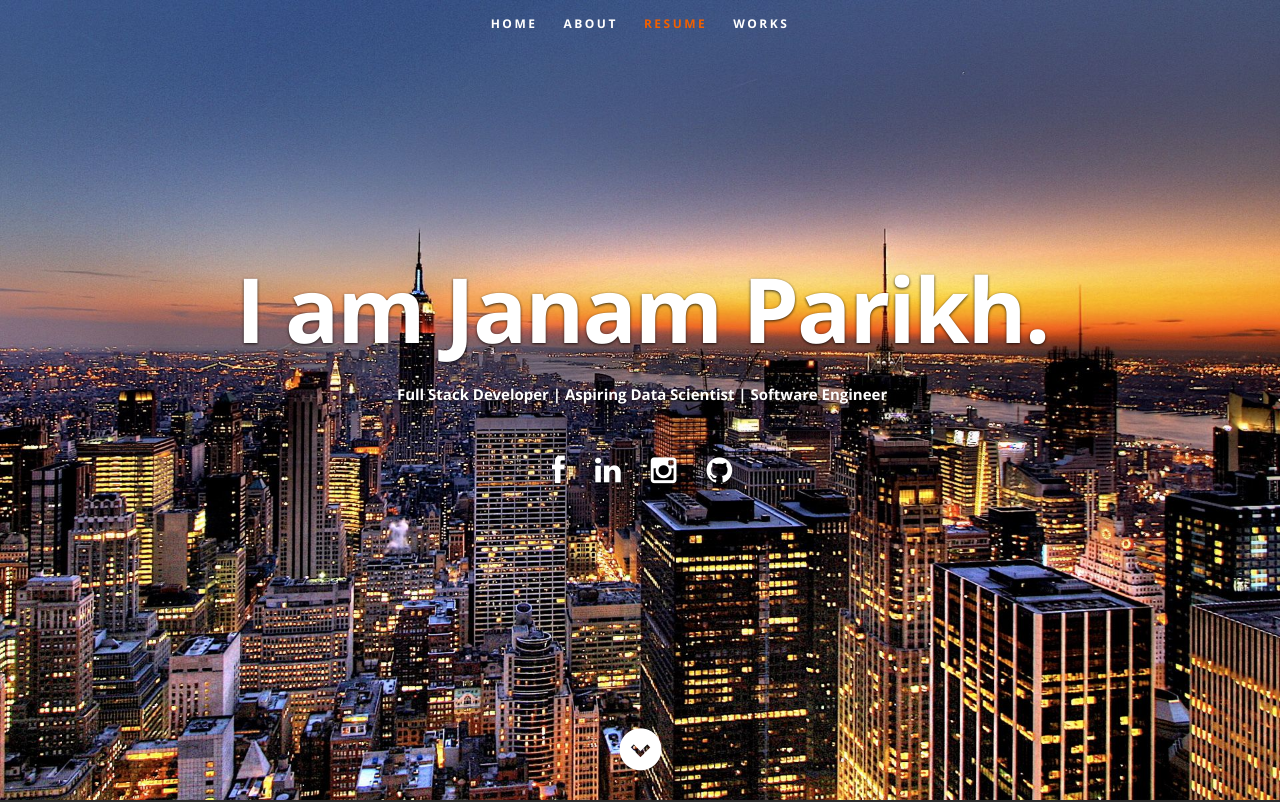
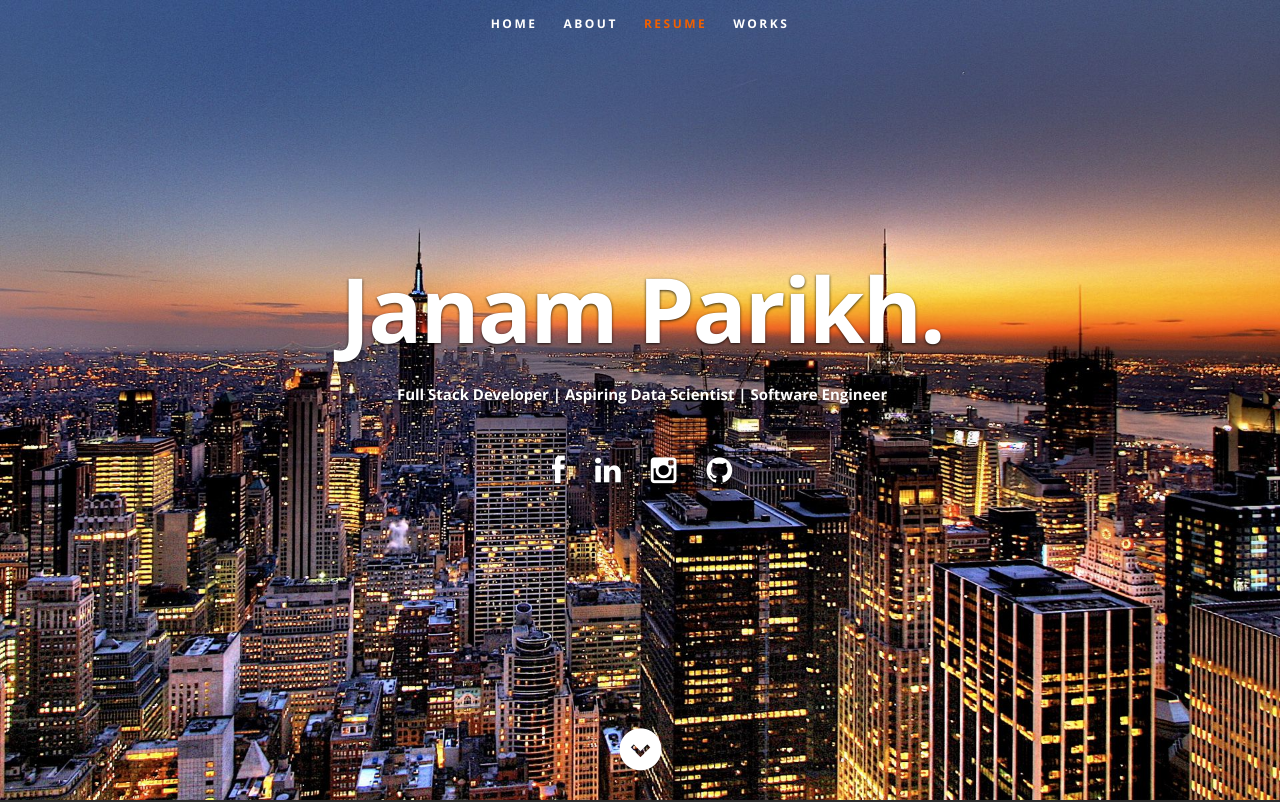
Before and after one commit to jpspecter/portfolio, a React (Create React App) app: page / in a window 1280 px wide. Shown: the top 802 px of the page. Built offline with nearby package versions, Linux system fonts and the light colour scheme.

Commit message:
test change

```diff
--- a/src/components/header/header.js
+++ b/src/components/header/header.js
@@ -17,7 +17,7 @@ export default class Header extends Component {
         </nav> {/* end #nav-wrap */}
         <div className="row banner">
           <div className="banner-text">
-            <h1 className="responsive-headline"> I am Janam Parikh.</h1>
+            <h1 className="responsive-headline">Janam Parikh.</h1>
             <h3>
               <b>Full Stack Developer | Aspiring Data Scientist | Software Engineer</b>
             </h3>
```
